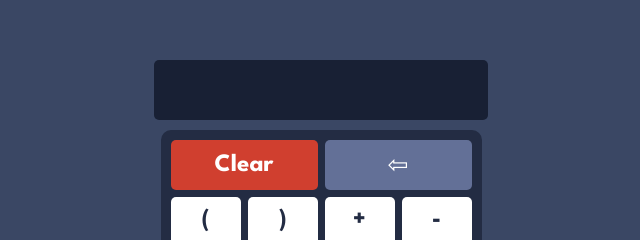
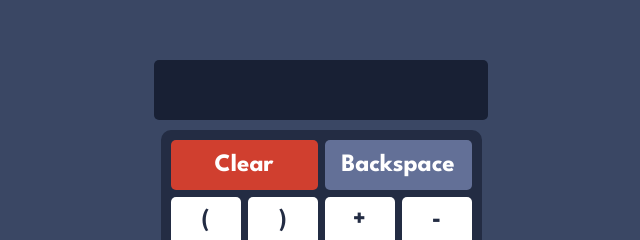
Before and after one commit to Achmad96/calculator-web, a React (Create React App) app: page / in a window 1280 px wide. Shown: the part 128-368 px from the top of the page, without its empty margins (319-959 px from the left). Built offline with nearby package versions, Linux system fonts and the light colour scheme; the HTML template or start-up script is replaced by a standard one.

Commit message:
modified files

```diff
--- a/src/App.jsx
+++ b/src/App.jsx
@@ -13,7 +13,7 @@ function App() {
           <Keypad state={[param, setParam]} className="keypad-0" value="Clear" />
           <Keypad state={[param, setParam]} className="keypad-1" value="(" />
           <Keypad state={[param, setParam]} className="keypad-2" value=")" />
-          <Keypad state={[param, setParam]} className="keypad-3" value="⇦" />
+          <Keypad state={[param, setParam]} className="keypad-3" value="Backspace" />
           <Keypad state={[param, setParam]} className="keypad-4" value="+" />
           <Keypad state={[param, setParam]} className="keypad-5" value="-" />
           <Keypad state={[param, setParam]} className="keypad-6" value="X" />
--- a/src/components/keypad.jsx
+++ b/src/components/keypad.jsx
@@ -6,7 +6,7 @@ const Keypad = props => {
       case "clear":
         setParam("");
         break;
-      case "⇦":
+      case "backspace":
         if (!param) return;
         setParam(param.toString().substring(0, param.length - 1));
         break;
```
